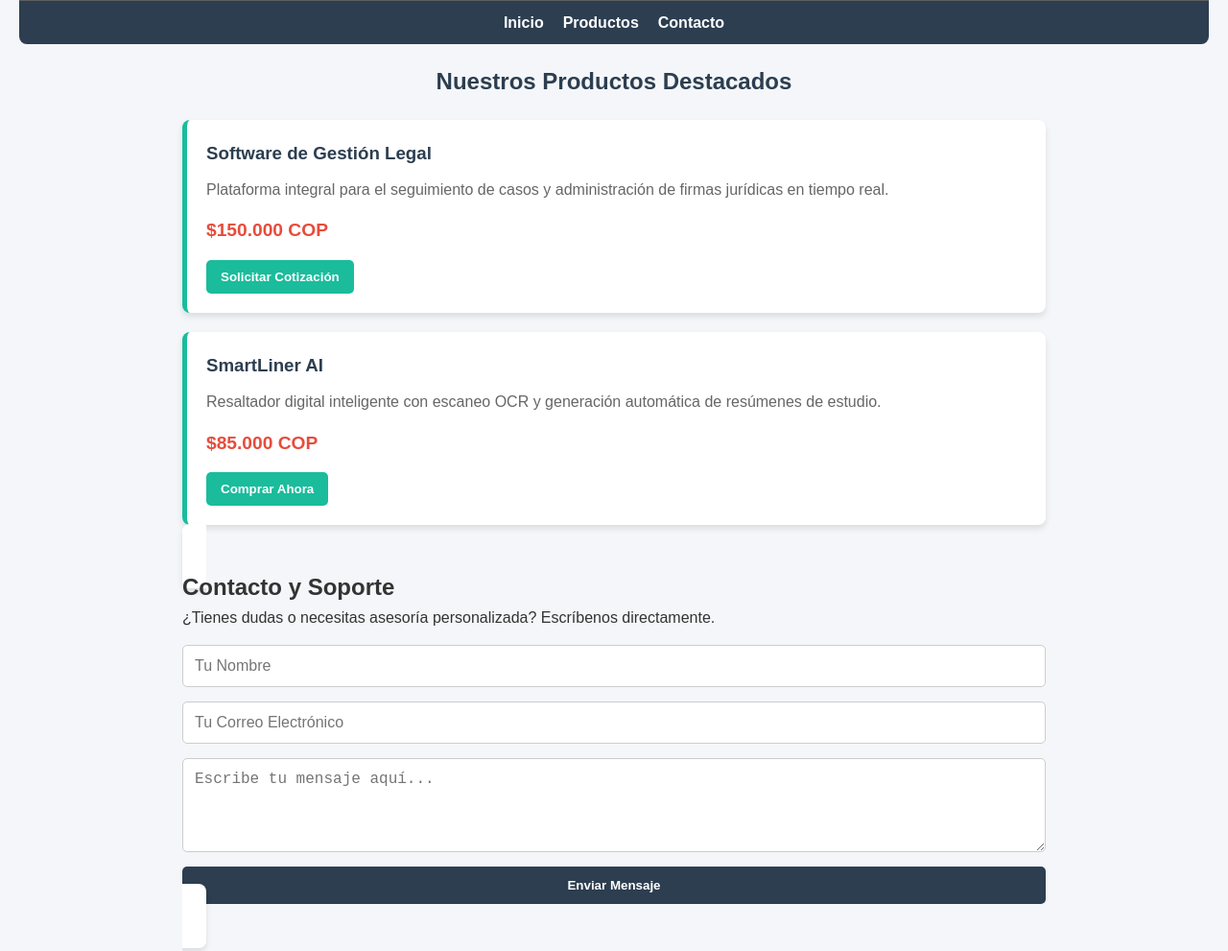
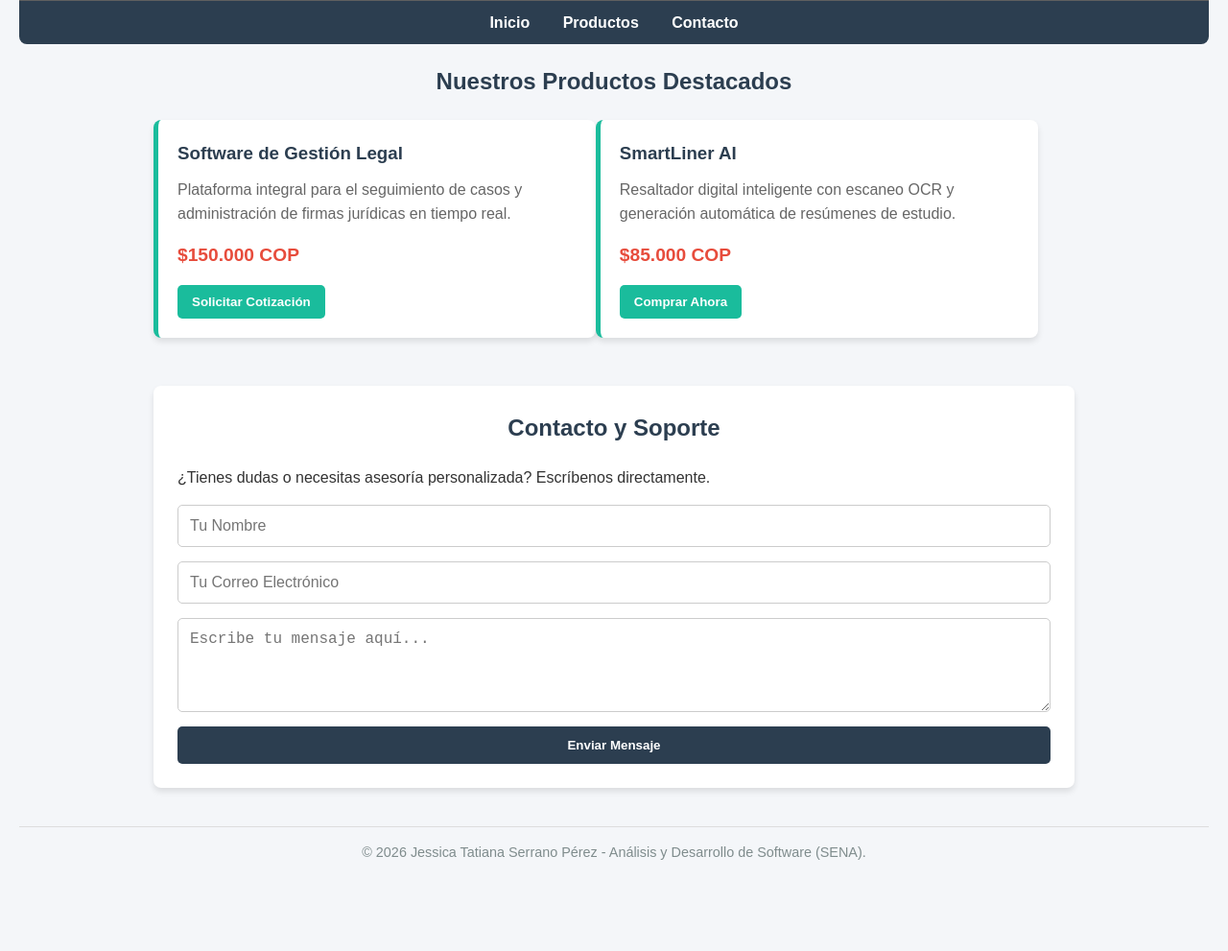
Before and after one commit to jtserranop6-dotcom/CSS, a plain HTML site: page index.html in a window 1280 px wide. Shown: the part 200-1191 px from the top of the page at 96% size. After the commit the page ends 1135 px from the top, so only its background shows below. Drawn offline with Linux system fonts and the light colour scheme; grey boxes are pictures that could not be loaded.

Commit message:
feat: integracion de header con background, maquetacion float de productos, seccion contacto y hallazgos box model

```diff
--- a/estilos.css
+++ b/estilos.css
@@ -13,9 +13,9 @@ body {
     padding: 20px;
 }
 
-/* Encabezado decorado con imagen de fondo según la guía */
+/* Encabezado con imagen de fondo */
 header {
-    background-image: url('https://img.freepik.com/fotos-premium/tecnologia-futurista-pantalla-portatil_1281529-2025.jpg'); /* Reemplaza 'tu-imagen.jpg' por el nombre o enlace de tu imagen */
+    background-image: url('https://img.freepik.com/fotos-premium/tecnologia-futurista-pantalla-portatil_1281529-2025.jpg'); /* Reemplaza con el nombre de tu archivo de imagen */
     background-size: cover;
     background-position: center;
     background-repeat: no-repeat;
@@ -26,7 +26,6 @@ header {
     position: relative;
 }
 
-/* Capa opcional para mejorar la lectura del texto sobre la imagen de fondo */
 header::before {
     content: '';
     position: absolute;
@@ -34,14 +33,14 @@ header::before {
     left: 0;
     width: 100%;
     height: 100%;
-    background-color: rgba(0, 0, 0, 0.4); /* Oscurece ligeramente la imagen de fondo */
+    background-color: rgba(0, 0, 0, 0.4);
     border-radius: 8px 8px 0 0;
     z-index: 1;
 }
 
 header h1, header p {
     position: relative;
-    z-index: 2; /* Asegura que el texto quede por encima de la capa oscura */
+    z-index: 2;
 }
 
 header h1 {
@@ -49,19 +48,22 @@ header h1 {
     margin-bottom: 0.5rem;
 }
 
-/* Navegación */
+/* Navegación clásica con inline-block */
 nav {
     background-color: #2c3e50;
     padding: 10px;
     border-radius: 0 0 8px 8px;
     margin-bottom: 20px;
+    text-align: center;
 }
 
 nav ul {
     list-style: none;
-    display: flex;
-    justify-content: center;
-    gap: 20px;
+}
+
+nav ul li {
+    display: inline-block;
+    margin: 0 15px;
 }
 
 nav ul li a {
@@ -77,7 +79,7 @@ nav ul li a:hover {
 
 /* Contenido Principal y Secciones */
 main {
-    max-width: 900px;
+    max-width: 960px;
     margin: 0 auto;
 }
 
@@ -87,14 +89,22 @@ section h2 {
     color: #2c3e50;
 }
 
-/* Tarjetas de Productos */
+/* Tarjetas de Productos una al lado de la otra usando float y width */
 .producto-card {
     background: #fff;
     padding: 20px;
+    width: 48%;
+    float: left;
+    margin-right: 4%;
     margin-bottom: 20px;
     border-radius: 8px;
     box-shadow: 0 4px 6px rgba(0, 0, 0, 0.1);
     border-left: 5px solid #1abc9c;
+}
+
+/* Quita el margen derecho de la segunda tarjeta para que encajen perfectamente */
+.producto-card:nth-child(even) {
+    margin-right: 0;
 }
 
 .producto-card h3 {
@@ -135,14 +145,12 @@ section h2 {
     background: #fff;
     padding: 25px;
     margin-top: 30px;
+    clear: both; /* Evita que choque con los floats anteriores */
     border-radius: 8px;
     box-shadow: 0 4px 6px rgba(0, 0, 0, 0.1);
 }
 
 .formulario-contacto {
-    display: flex;
-    flex-direction: column;
-    gap: 15px;
     margin-top: 15px;
 }
 
@@ -153,6 +161,8 @@ section h2 {
     border-radius: 5px;
     font-size: 1rem;
     width: 100%;
+    margin-bottom: 15px;
+    display: block;
 }
 
 .formulario-contacto button {
@@ -164,6 +174,7 @@ section h2 {
     cursor: pointer;
     font-weight: bold;
     transition: background 0.3s;
+    width: 100%;
 }
 
 .formulario-contacto button:hover {
@@ -178,4 +189,5 @@ footer {
     color: #7f8c8d;
     font-size: 0.9rem;
     border-top: 1px solid #ddd;
+    clear: both;
 }
--- a/index.html
+++ b/index.html
@@ -9,7 +9,7 @@
 </head>
 
 <body>
-  <!-- Encabezado de la página -->
+  <!-- Encabezado decorado con imagen de fondo -->
   <header>
     <h1>Catálogo de Productos</h1>
     <p>Encuentra las mejores soluciones y herramientas para ti.</p>
@@ -29,6 +29,7 @@
     <section id="productos">
       <h2>Nuestros Productos Destacados</h2>
 
+      <!-- Tarjetas una al lado de la otra usando float -->
       <article class="producto-card">
         <h3>Software de Gestión Legal</h3>
         <p>Plataforma integral para el seguimiento de casos y administración de firmas jurídicas en tiempo real.</p>
@@ -42,10 +43,13 @@
         <span class="precio">$85.000 COP</span>
         <button>Comprar Ahora</button>
       </article>
+
+      <!-- Limpiador de flotado para ordenar el flujo -->
+      <div style="clear: both;"></div>
     </section>
 
-    <!-- ================= NUEVA SECCIÓN AGREGADA ABAJO ================= -->
-    <sec id="contacto" class="seccion-contacto">
+    <!-- Nueva sección de contacto agregada en la parte inferior -->
+    <section id="contacto" class="seccion-contacto">
       <h2>Contacto y Soporte</h2>
       <p>¿Tienes dudas o necesitas asesoría personalizada? Escríbenos directamente.</p>
       <form class="formulario-contacto">
@@ -54,7 +58,7 @@
         <textarea placeholder="Escribe tu mensaje aquí..." rows="4" required></textarea>
         <button type="submit">Enviar Mensaje</button>
       </form>
-    </sec
+    </section>
   </main>
 
   <!-- Pie de página -->
```
